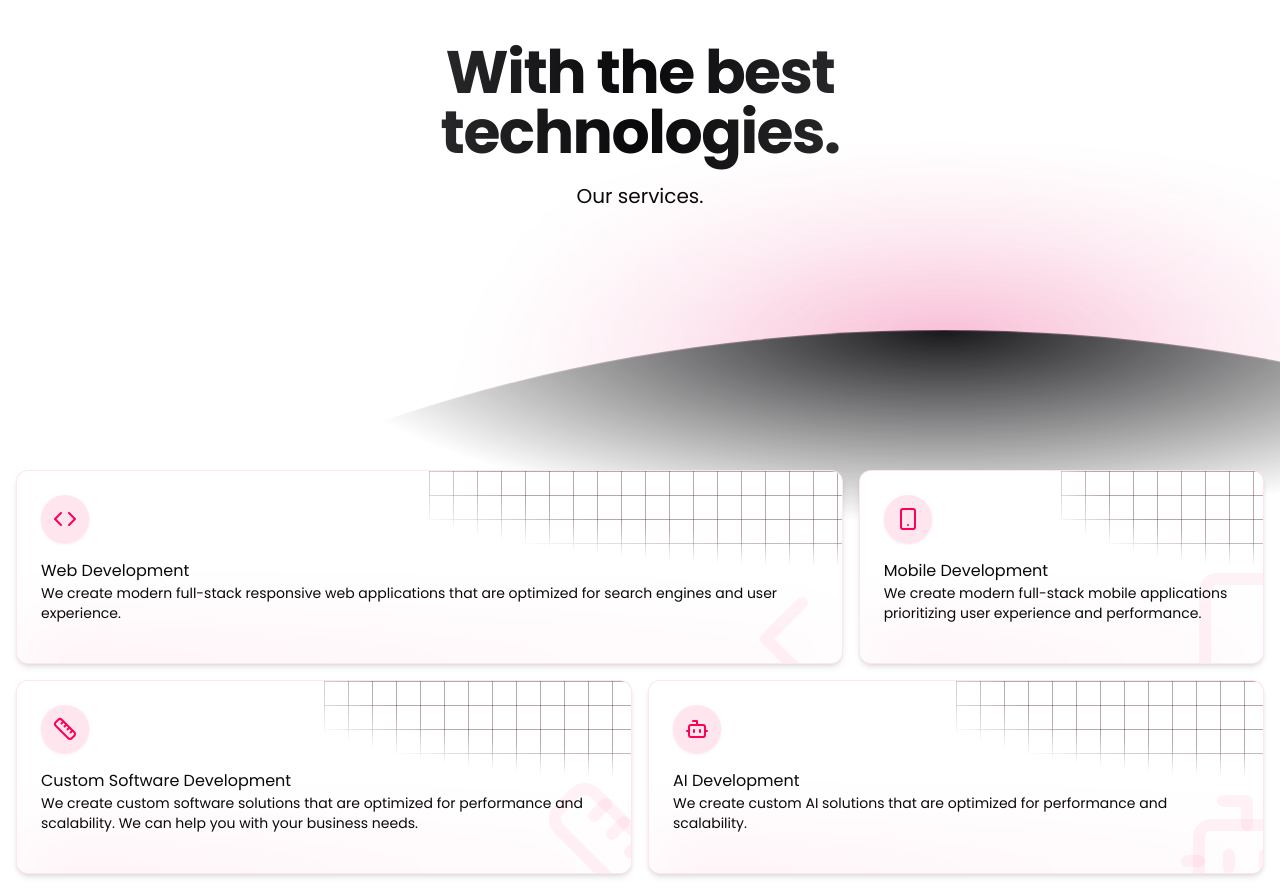
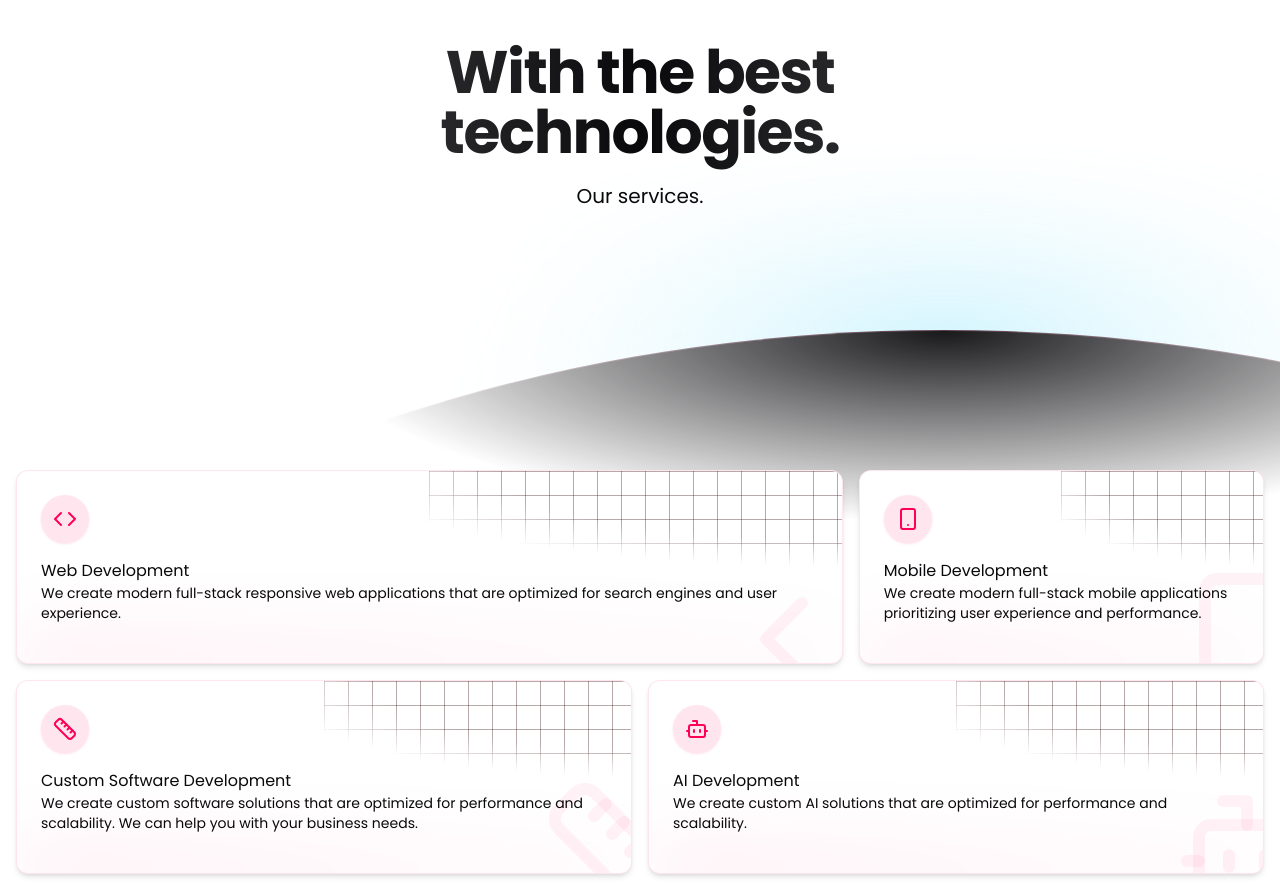
Before and after one commit to santiagomorenoe/portfolio, a Next.js app: page /en in a window 1280 px wide. Shown: the part 2280-3169 px from the top of the page. Built offline with nearby package versions, Linux system fonts and the light colour scheme.

Commit message:
update: bg color

```diff
--- a/src/app/components/ui/globe.tsx
+++ b/src/app/components/ui/globe.tsx
@@ -28,7 +28,7 @@ export default function Page() {
         </div>
 
         <div className="mt-14 grid grid-cols-5">
-          <div className="relative -mt-32 h-96 w-screen overflow-hidden [mask-image:radial-gradient(50%_50%,white,transparent)] before:absolute before:inset-0 before:bg-[radial-gradient(circle_at_bottom_center,#e60a64,transparent_70%)] before:opacity-40 after:absolute after:top-1/2 after:-left-1/2 after:aspect-[1/0.7] after:w-[200%] after:rounded-[100%] after:border-t after:border-[#c5769066] after:bg-zinc-900">
+          <div className="relative -mt-32 h-96 w-screen overflow-hidden [mask-image:radial-gradient(50%_50%,white,transparent)] before:absolute before:inset-0 before:bg-[radial-gradient(circle_at_bottom_center,var(--color-secondary),transparent_70%)] before:opacity-40 after:absolute after:top-1/2 after:-left-1/2 after:aspect-[1/0.7] after:w-[200%] after:rounded-[100%] after:border-t after:border-[#c5769066] after:bg-zinc-900">
           </div>
         </div>
       </div>
```
